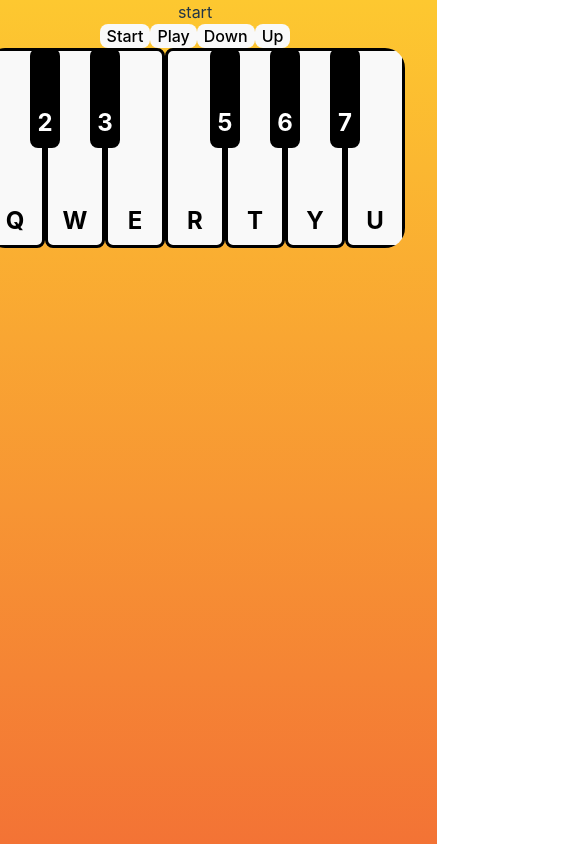
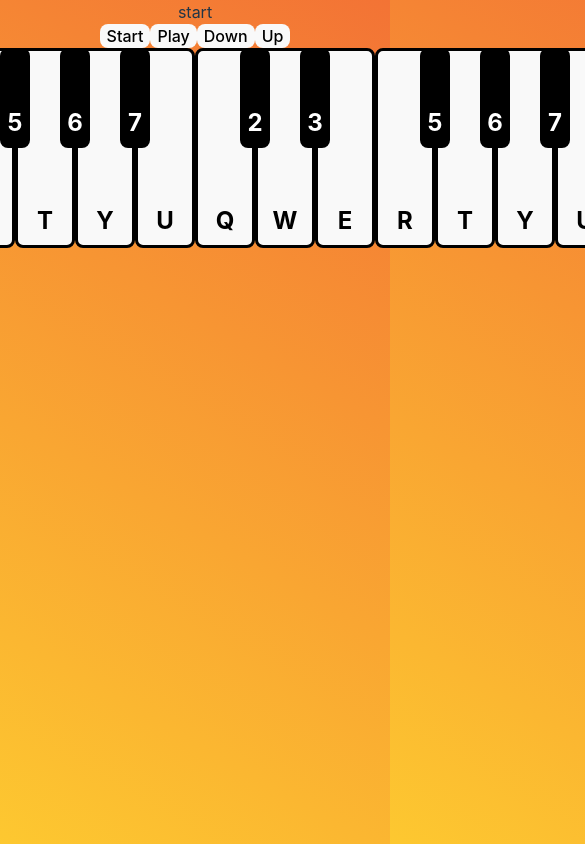
Before and after one commit to DyeDye1234/virtualpiano, a React (Vite) app: page / in a window 390 px wide. Shown: the top 844 px of the page, 585 px wide, since content can reach past the window. Built offline with nearby package versions, Linux system fonts and the light colour scheme.

Commit message:
Changed CSS to make it work on mobile

```diff
--- a/src/Sheet.css
+++ b/src/Sheet.css
@@ -10,13 +10,13 @@ body {
     /* Center the content horizontally */
     align-items: center;
     /* Center the content vertically */
-    /* background-color: #1e1e1e; */
-    background-image: linear-gradient(180deg, #fdc830, #f37335);
+    background-image: linear-gradient(30deg, #fdc830, #f37335);
 }
 
 .container {
-    height: 100%;
-    max-width: 1500px;
+    width: 100%;
+    height: auto;
+    max-width: 1600px;
     /* Set a fixed width for the columns */
     display: flex;
     justify-content: center;
@@ -29,13 +29,13 @@ body {
 
 .columns {
     display: flex;
-    height: 600px;
-    /* Set a fixed height of 600px for both columns */
+    height: 600px
+        /* Set a fixed height of 600px for both columns */
 }
 
 .left-column {
     color: #fff;
-    width: 40%;
+    width: 25%;
     height: 100%;
     display: flex;
     flex-direction: column;
@@ -58,7 +58,7 @@ body {
 
 .left-column>h2 {
     padding: 2.5rem 0 1.5rem 1.5rem;
-    font-size: 1.5rem;
+    font-size: 16px;
     margin: 0;
     /* Remove any default margin to prevent spacing */
     position: sticky;
@@ -73,7 +73,6 @@ body {
 
 .song-list {
     flex: 1;
-    /* padding: 1rem; */
     background-color: #2d2d2d;
     overflow-y: auto;
 }
@@ -91,6 +90,7 @@ body {
     /* Add a border at the bottom of each song item */
     transition: background-color 0.2s;
     /* Add a smooth background color transition on hover */
+    font-size: 12px;
 }
 
 .song-list li:last-child {
@@ -112,23 +112,29 @@ body {
 
 .lower-row {
     background-color: #1b1b1b;
-    padding: 1rem;
+    padding: 1.5rem 1rem;
     display: flex;
+    gap: 1rem;
     flex-direction: column;
-    /* align-items: center; Center the content horizontally */
+    align-items: center;
 }
 
 .speed-control {
+    width: 100%;
     display: flex;
     flex-direction: column;
     align-items: center;
-    margin: 1.6rem;
+    margin: 0 0 1rem 0;
 }
 
 .speed-control label {
     color: #fff;
-    font-size: 1.2rem;
+    font-size: 1rem;
     margin: 0 0 1rem 0;
+}
+
+.speed-control input {
+    width: calc(100% - 20%);
 }
 
 .speed-control label span {
@@ -170,7 +176,9 @@ body {
     cursor: pointer;
 }
 
+
 .control-buttons {
+    width: 100%;
     display: flex;
     flex-direction: column;
     gap: 1rem;
@@ -182,7 +190,6 @@ body {
     padding: 1rem;
     font-size: 1rem;
     color: #fff;
-    /* background-color: #ff6f06; */
     border: none;
     border-radius: 8px;
     cursor: pointer;
@@ -227,7 +234,6 @@ body {
 
 .sheet-container {
     width: 100%;
-    height: 100%;
     overflow: auto;
     /* Allow scrolling within the right column */
     background-color: #fff;
@@ -236,6 +242,71 @@ body {
 
 .sheet-container img {
     width: 100%;
-    height: auto;
-    /* Allow the image height to overflow and adjust based on width */
 }
+
+.keyboard {
+    width: 100%;
+    height: 250px;
+    background-color: #c5c4c4;
+    display: flex;
+    justify-content: center;
+    align-items: center;
+}
+
+
+
+/* Code to make the project responsive */
+
+/* Add responsive styles for the left column */
+@media screen and (max-width: 768px) {
+    .container {
+        width: 100%;
+        align-items: flex-start;
+        /* Center the content vertically */
+        border-radius: 0;
+        height: auto;
+    }
+
+    .columns {
+        flex-direction: column;
+        /* Stack columns on small screens */
+        height: 100%;
+        /* Allow content to determine height */
+    }
+
+    .right-column {
+        margin: 0;
+        padding: 0;
+        width: 100%;
+        /* Occupy full width minus 20px on small screens */
+        border-radius: 0;
+    }
+
+    .sheet-container {
+        height: 300px;
+        /* Limit sheet music height on small screens */
+    }
+
+    .left-column {
+        width: 100%;
+        /* Occupy full width on small screens */
+        height: 100%;
+        border-radius: 0;
+    }
+
+    .upper-row {
+        height: 170px;
+    }
+
+    .lower-row {
+        height: auto;
+    }
+
+    .control-buttons {
+        flex-direction: row;
+    }
+
+    .keyboard {
+        height: 100px;
+    }
+}
--- a/src/Sheet.jsx
+++ b/src/Sheet.jsx
@@ -145,7 +145,7 @@ function SheetMusic() {
   }, [duration]);
 
   return (
-    <div className='container'>-
+    <div className='container'>
       <div className='columns'>
         {/* Left Column */}
         <div className='left-column'>
@@ -175,7 +175,7 @@ function SheetMusic() {
               <input
                 type='range'
                 min='100'
-                max='5000'
+                max='10000'
                 step='100'
                 value={duration}
                 onChange={(e) => setDuration(Number(e.target.value))}
@@ -204,6 +204,8 @@ function SheetMusic() {
           <div className='sheet-container' ref={containerElement}>
             <img src={selectedSong.sheet} alt='sheet music' />
           </div>
+          <div class='keyboard'> KEYBOARD
+          </div>
         </div>
       </div>
     </div>
--- a/src/pianokey.jsx
+++ b/src/pianokey.jsx
@@ -4,8 +4,8 @@ function PianoKey({ keyType, children, onPress }) {
   const [pressed, setPressed] = useState(false)
   useEffect(() => {
     const onKeyDown = (event) => {
-      console.log(event.key)
-      if (event.key.toUpperCase() === children) {
+      console.log(event.key, event.repeat)
+      if (event.key.toUpperCase() === children && !event.repeat) {
         setPressed(true)
         console.log("onPress")
         onPress?.()
--- a/src/virtualpiano.jsx
+++ b/src/virtualpiano.jsx
@@ -37,54 +37,115 @@ function VirtualPiano() {
         }}>2</PianoKey>
 
         <PianoKey onPress={() => {
-          console.log("D3")
-          piano?.start({ note: "D" })
+          console.log(`D${octave}`)
+          piano?.start({ note: `D${octave}` })
         }}>W</PianoKey>
 
         <PianoKey keyType="black" onPress={() => {
-          console.log("D#3")
-          piano?.start({ note: "D#" })
+          console.log(`D#${octave}`)
+          piano?.start({ note: `D#${octave}` })
         }}>3</PianoKey>
 
         <PianoKey onPress={() => {
-          console.log("E3")
-          piano?.start({ note: "E" })
+          console.log(`E${octave}`)
+          piano?.start({ note: `E${octave}` })
         }}>E</PianoKey>
 
         <PianoKey onPress={() => {
-          console.log("F3")
-          piano?.start({ note: "F" })
+          console.log(`F${octave}`)
+          piano?.start({ note: `F${octave}` })
         }}>R</PianoKey>
 
         <PianoKey keyType="black" onPress={() => {
-          console.log("F#3")
-          piano?.start({ note: "F#" })
+          console.log(`F#${octave}`)
+          piano?.start({ note: `F#${octave}` })
         }}>5</PianoKey>
 
         <PianoKey onPress={() => {
-          console.log("G3")
-          piano?.start({ note: "G3" })
+          console.log(`G${octave}`)
+          piano?.start({ note: `G${octave}` })
         }}>T</PianoKey>
 
         <PianoKey keyType="black" onPress={() => {
-          console.log("G#3")
-          piano?.start({ note: "G#3" })
+          console.log(`G#${octave}`)
+          piano?.start({ note: `G#${octave}` })
         }}>6</PianoKey>
 
         <PianoKey onPress={() => {
-          console.log("A3")
-          piano?.start({ note: "A3" })
+          console.log(`A${octave}`)
+          piano?.start({ note: `A${octave}` })
         }}>Y</PianoKey>
 
         <PianoKey keyType="black" onPress={() => {
-          console.log("A#3")
-          piano?.start({ note: "A#3" })
+          console.log(`A#${octave}`)
+          piano?.start({ note: `A#${octave}` })
         }}>7</PianoKey>
 
         <PianoKey onPress={() => {
-          console.log("B3")
-          piano?.start({ note: "B3" })
+          console.log(`B${octave}`)
+          piano?.start({ note: `B${octave}` })
         }}>U</PianoKey>
+        <PianoKey
+          onPress={() => {
+            console.log(`C${octave}`)
+            piano?.start({ note: `C${octave}` })
+          }}>Q</PianoKey>
+
+        <PianoKey keyType="black" onPress={() => {
+          console.log(`C#${octave}`)
+          piano?.start({ note: `C#${octave}` })
+        }}>2</PianoKey>
+
+        <PianoKey onPress={() => {
+          console.log(`D${octave}`)
+          piano?.start({ note: `D${octave}` })
+        }}>W</PianoKey>
+
+        <PianoKey keyType="black" onPress={() => {
+          console.log(`D#${octave}`)
+          piano?.start({ note: `D#${octave}` })
+        }}>3</PianoKey>
+
+        <PianoKey onPress={() => {
+          console.log(`E${octave}`)
+          piano?.start({ note: `E${octave}` })
+        }}>E</PianoKey>
+
+        <PianoKey onPress={() => {
+          console.log(`F${octave}`)
+          piano?.start({ note: `F${octave}` })
+        }}>R</PianoKey>
+
+        <PianoKey keyType="black" onPress={() => {
+          console.log(`F#${octave}`)
+          piano?.start({ note: `F#${octave}` })
+        }}>5</PianoKey>
+
+        <PianoKey onPress={() => {
+          console.log(`G${octave}`)
+          piano?.start({ note: `G${octave}` })
+        }}>T</PianoKey>
+
+        <PianoKey keyType="black" onPress={() => {
+          console.log(`G#${octave}`)
+          piano?.start({ note: `G#${octave}` })
+        }}>6</PianoKey>
+
+        <PianoKey onPress={() => {
+          console.log(`A${octave}`)
+          piano?.start({ note: `A${octave}` })
+        }}>Y</PianoKey>
+
+        <PianoKey keyType="black" onPress={() => {
+          console.log(`A#${octave}`)
+          piano?.start({ note: `A#${octave}` })
+        }}>7</PianoKey>
+
+        <PianoKey onPress={() => {
+          console.log(`B${octave}`)
+          piano?.start({ note: `B${octave}` })
+        }}>U</PianoKey>
+
 
       </div>
     </div>
```
